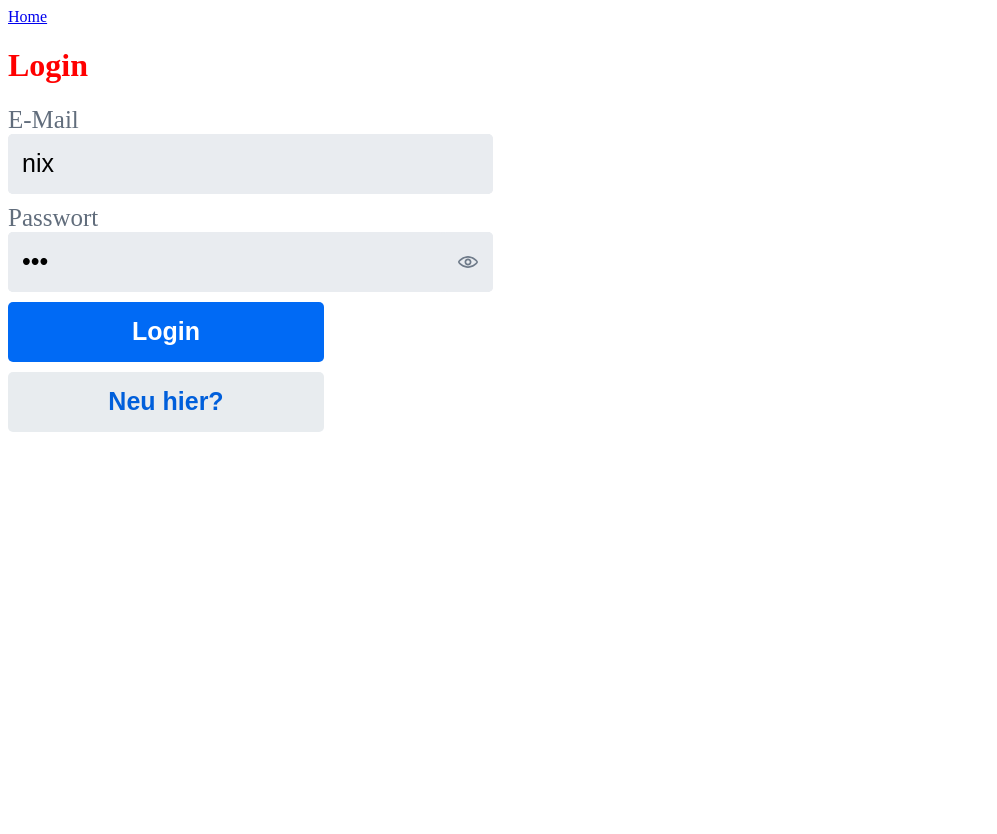
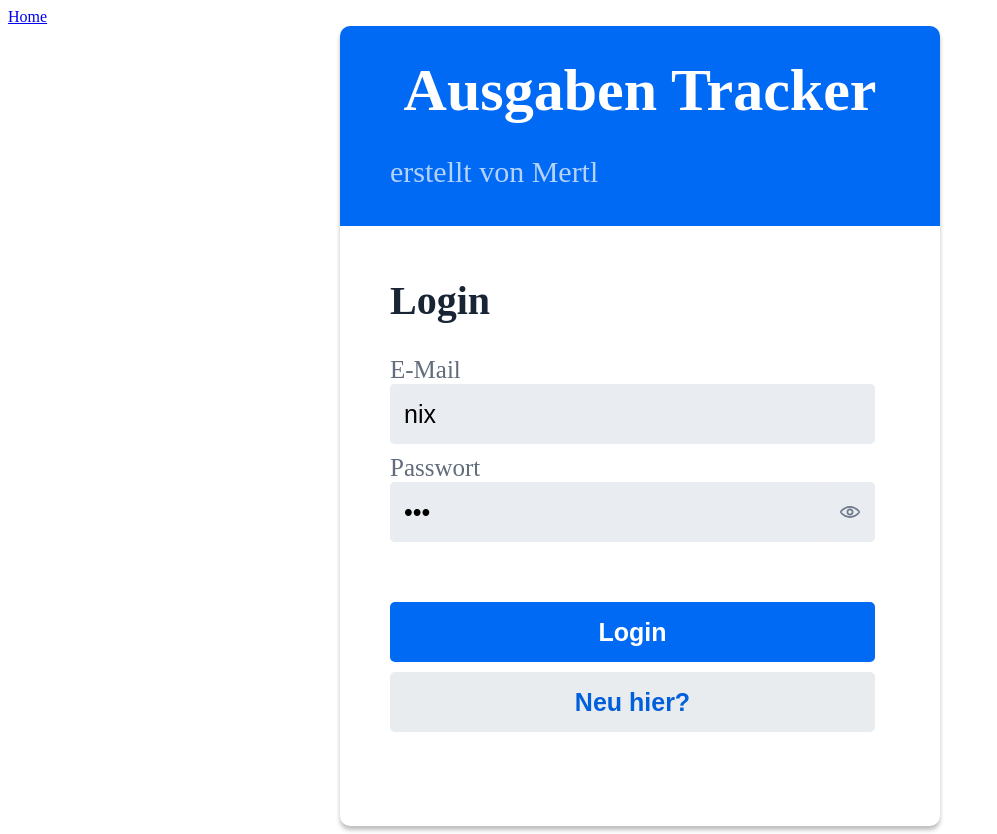
Before and after one commit to Murtl/ausgaben-tracker, a Vue app in the folder frontend/: page / in a window 1280 px wide. Shown: the whole page, without its empty margins (0-997 px from the left). Before the commit the page ends 800 px from the top, so only its background shows below. Built offline with nearby package versions, Linux system fonts and the light colour scheme.

Commit message:
ATF: ATLogin View hinzugefügt

```diff
--- a/frontend/src/views/ATLogin.vue
+++ b/frontend/src/views/ATLogin.vue
@@ -1,6 +1,7 @@
 <script setup lang="ts">
 import ATButton from '@/components/button/ATButton.vue';
 import ATInput from '@/components/input/ATInput.vue';
+import ATWelcomeForm from '@/components/welcome-form/ATWelcomeForm.vue';
 import {ref} from 'vue'
 
 const inputValue = ref('');
@@ -15,18 +16,15 @@ const handlePress = () => {
 
 <template>
     <div class="at-login-host">
-        <h1>Login</h1>
-        <ATInput title="E-Mail" value="nix" v-model:value="inputValue"/>
-        <ATInput title="Passwort" value="nix" v-model:value="inputPwValue" password/>
-        <ATButton title="Login" width="316px" primary @press="handlePress"/>
-        <ATButton title="Neu hier?" width="316px" secondary @press="handlePress"/>
+        <ATWelcomeForm title="Login" height="800px">
+            <template #inputs>
+                <ATInput title="E-Mail" value="nix" v-model:value="inputValue"/>
+                <ATInput title="Passwort" value="nix" v-model:value="inputPwValue" password/>
+            </template>
+            <template #buttons>
+                <ATButton title="Login" width="485px" primary @press="handlePress"/>
+                <ATButton title="Neu hier?" width="485px" secondary @press="handlePress"/>
+            </template>
+        </ATWelcomeForm>
     </div>
 </template>
-
-<style scoped lang="scss">
-.at-login-host {
-    h1{
-        color:red;
-    }
-}
-</style>
```
